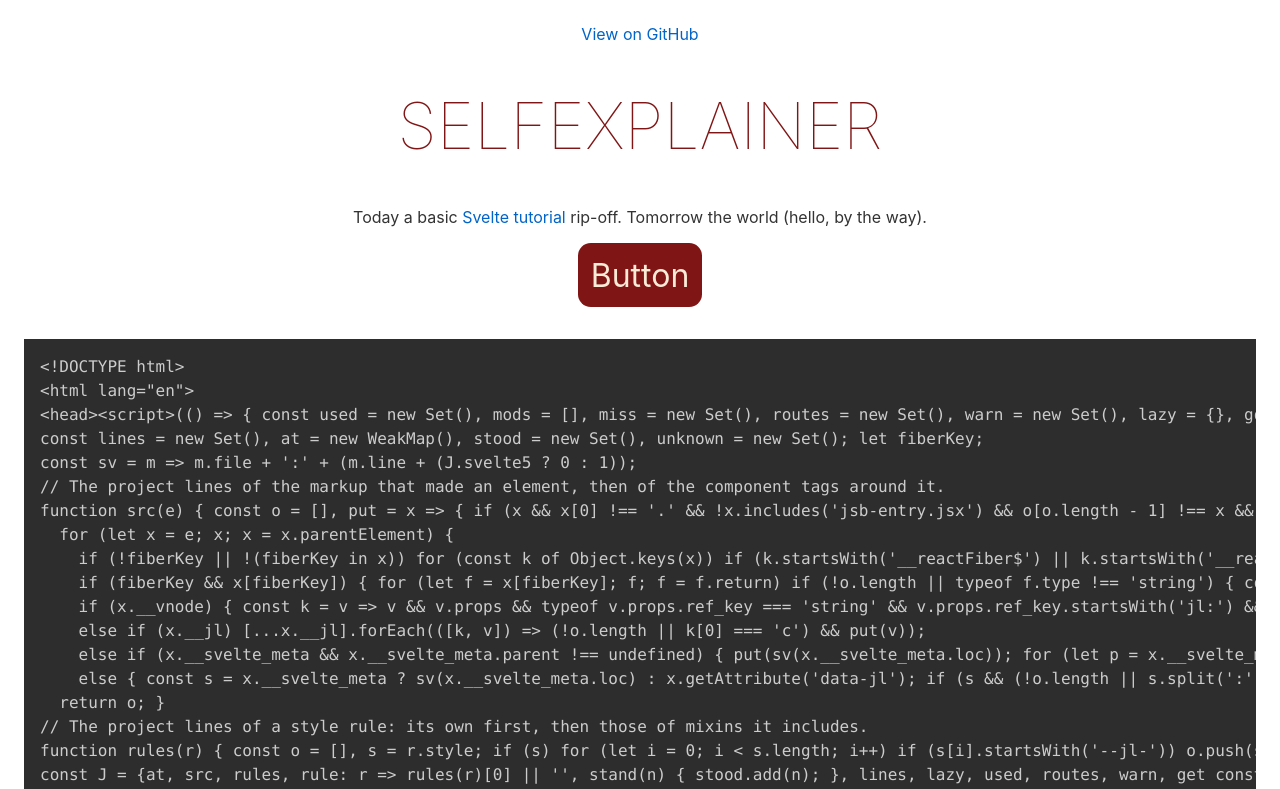
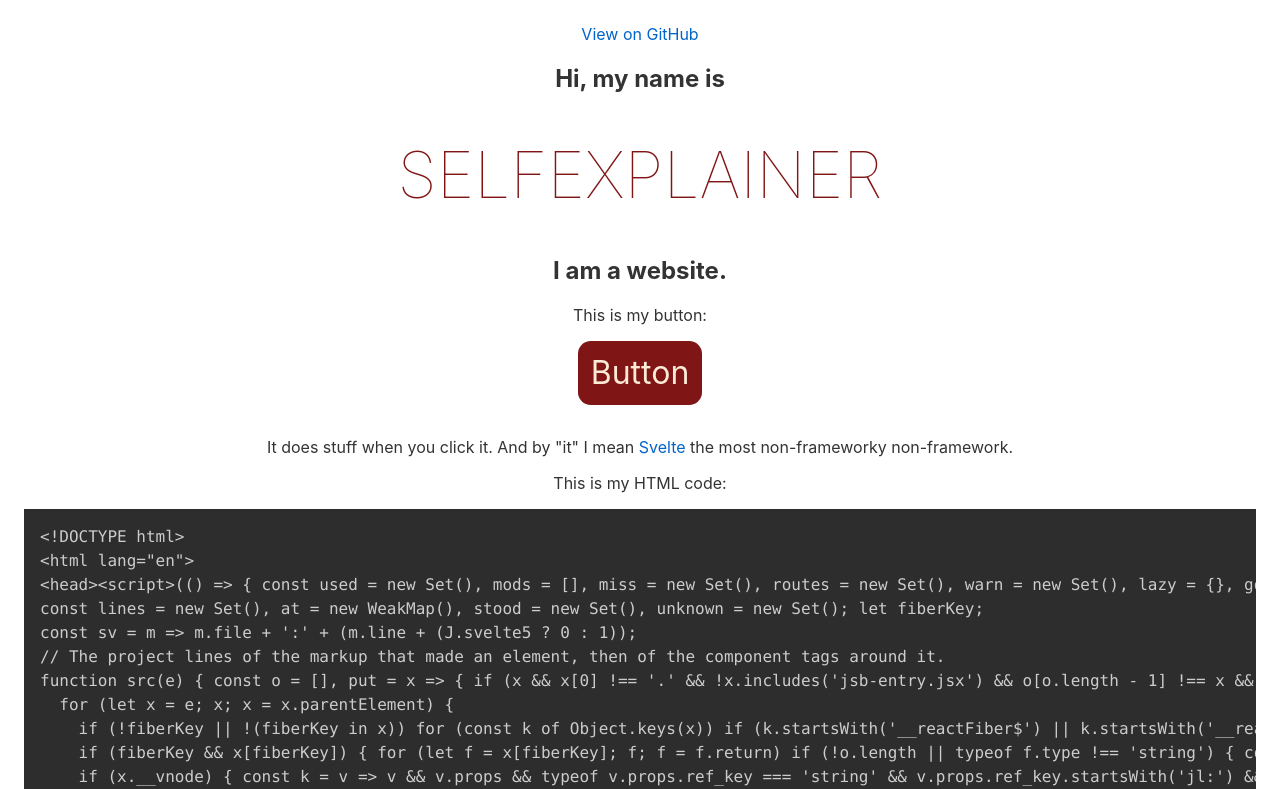
Before and after one commit to nielswadsholt/selfexplainer, a Svelte app: page / in a window 1280 px wide. Shown: the top 789 px of the page. Built offline with nearby package versions, Linux system fonts and the light colour scheme.

Commit message:
Update explanations

```diff
--- a/src/App.svelte
+++ b/src/App.svelte
@@ -23,10 +23,14 @@
 
 <main>
 	<a class="github-button" href="https://github.com/nielswadsholt/selfexplainer" data-color-scheme="no-preference: dark; light: light; dark: dark;" data-size="large" aria-label="View nielswadsholt/selfexplainer on GitHub">View on GitHub</a>
+	<h2>Hi, my name is</h2>
 	<h1>{name}</h1>
-	<p>Today a basic <a href="https://svelte.dev/tutorial" target="blank">Svelte tutorial</a> rip-off. Tomorrow the world (hello, by the way).</p>
+	<h2>I am a website.</h2>
+	<p>This is my button:</p>
 	<button on:click={btnClick}>Button</button>
 	<p>{btnText}</p>
+	<p>It does stuff when you click it. And by "it" I mean <a href="https://svelte.dev/" target="blank">Svelte</a> the most non-frameworky non-framework.</p>
+	<p>This is my HTML code:</p>
 	<pre><code class="language-css">{highlighted}</code></pre>
 </main>
 
```
